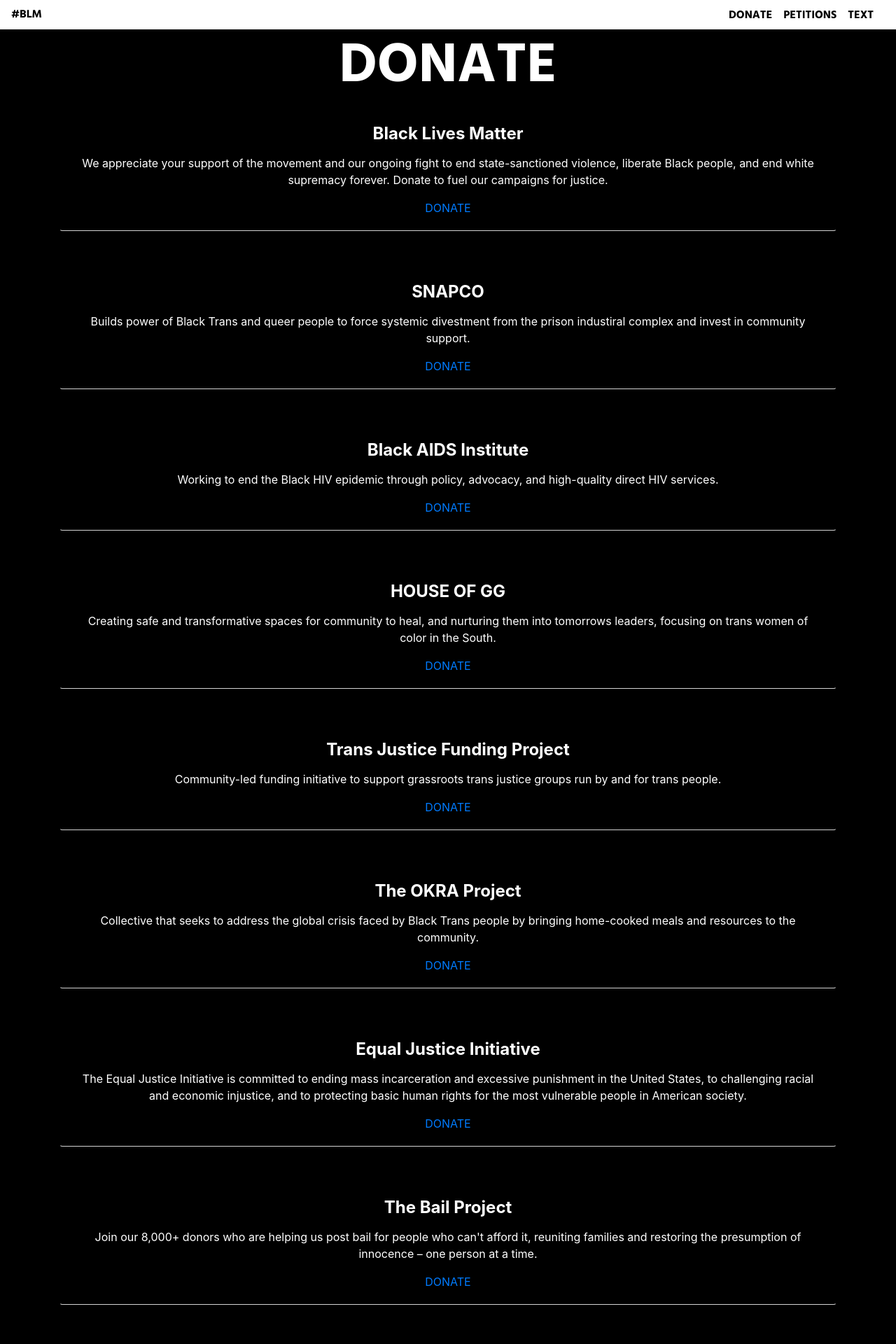
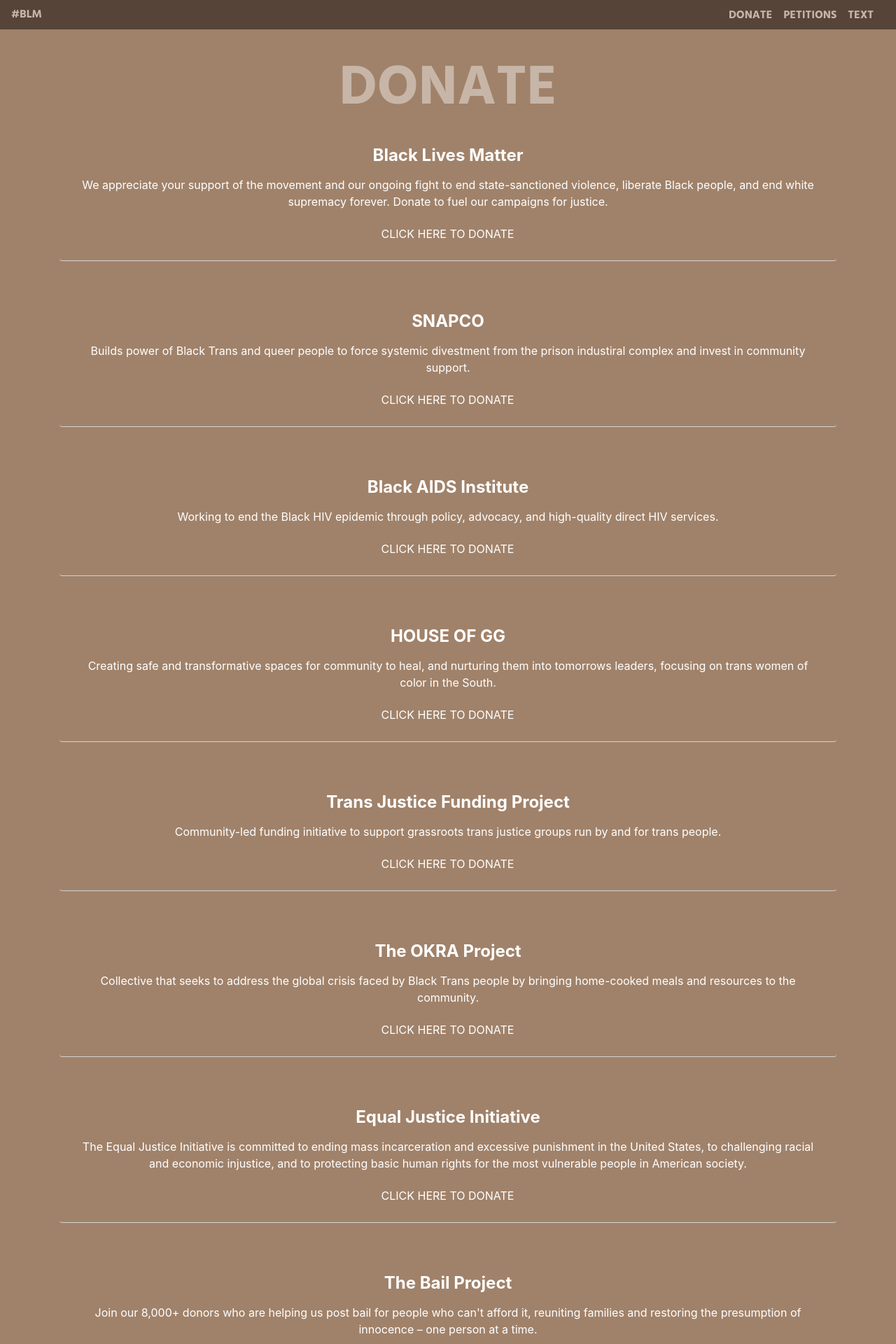
Before and after one commit to Tristanoshier/blm-info-site, a React (Create React App) app: page /donate in a window 1280 px wide. Shown: the top 1920 px of the page at 70% size. Built offline with nearby package versions, Linux system fonts and the light colour scheme.

Commit message:
change styling of site

```diff
--- a/src/components/Donate/Donate.jsx
+++ b/src/components/Donate/Donate.jsx
@@ -9,117 +9,117 @@
             <Card className="info-card" body>
                 <CardTitle className="title-header"><strong>{donateLink.blm.title}</strong></CardTitle>
                 <CardText>{donateLink.blm.desc}</CardText>
-                <a href={donateLink.blm.link} target="_blank" rel="noopener noreferrer">DONATE</a>
+                <a className="page-link" href={donateLink.blm.link} target="_blank" rel="noopener noreferrer">CLICK HERE TO DONATE</a>
             </Card>
             <Card className="info-card" body>
                 <CardTitle className="title-header"><strong>{donateLink.snap4freedom.title}</strong></CardTitle>
                 <CardText>{donateLink.snap4freedom.desc}</CardText>
-                <a href={donateLink.snap4freedom.link} target="_blank" rel="noopener noreferrer">DONATE</a>
+                <a className="page-link" href={donateLink.snap4freedom.link} target="_blank" rel="noopener noreferrer">CLICK HERE TO DONATE</a>
             </Card>
             <Card className="info-card" body>
                 <CardTitle className="title-header"><strong>{donateLink.blackAidsInstitute.title}</strong></CardTitle>
                 <CardText>{donateLink.blackAidsInstitute.desc}</CardText>
-                <a href={donateLink.blackAidsInstitute.link} target="_blank" rel="noopener noreferrer">DONATE</a>
+                <a className="page-link" href={donateLink.blackAidsInstitute.link} target="_blank" rel="noopener noreferrer">CLICK HERE TO DONATE</a>
             </Card>
             <Card className="info-card" body>
                 <CardTitle className="title-header"><strong>{donateLink.houseGG.title}</strong></CardTitle>
                 <CardText>{donateLink.houseGG.desc}</CardText>
-                <a href={donateLink.houseGG.link} target="_blank" rel="noopener noreferrer">DONATE</a>
+                <a className="page-link" href={donateLink.houseGG.link} target="_blank" rel="noopener noreferrer">CLICK HERE TO DONATE</a>
             </Card>
             <Card className="info-card" body>
                 <CardTitle className="title-header"><strong>{donateLink.transJustice.title}</strong></CardTitle>
                 <CardText>{donateLink.transJustice.desc}</CardText>
-                <a href={donateLink.transJustice.link} target="_blank" rel="noopener noreferrer">DONATE</a>
+                <a className="page-link" href={donateLink.transJustice.link} target="_blank" rel="noopener noreferrer">CLICK HERE TO DONATE</a>
             </Card>
             <Card className="info-card" body>
                 <CardTitle className="title-header"><strong>{donateLink.okraProject.title}</strong></CardTitle>
                 <CardText>{donateLink.okraProject.desc}</CardText>
-                <a href={donateLink.okraProject.link} target="_blank" rel="noopener noreferrer">DONATE</a>
+                <a className="page-link" href={donateLink.okraProject.link} target="_blank" rel="noopener noreferrer">CLICK HERE TO DONATE</a>
             </Card>
             <Card className="info-card" body>
                 <CardTitle className="title-header"><strong>{donateLink.equalJustice.title}</strong></CardTitle>
                 <CardText>{donateLink.equalJustice.desc}</CardText>
-                <a href={donateLink.equalJustice.link} target="_blank" rel="noopener noreferrer">DONATE</a>
+                <a className="page-link" href={donateLink.equalJustice.link} target="_blank" rel="noopener noreferrer">CLICK HERE TO DONATE</a>
             </Card>
             <Card className="info-card" body>
                 <CardTitle className="title-header"><strong>{donateLink.indyBailFund.title}</strong></CardTitle>
                 <CardText>{donateLink.indyBailFund.desc}</CardText>
-                <a href={donateLink.indyBailFund.link} target="_blank" rel="noopener noreferrer">DONATE</a>
+                <a className="page-link" href={donateLink.indyBailFund.link} target="_blank" rel="noopener noreferrer">CLICK HERE TO DONATE</a>
             </Card>
             <Card className="info-card" body>
                 <CardTitle className="title-header"><strong>{donateLink.nationalBailFund.title}</strong></CardTitle>
                 <CardText>{donateLink.nationalBailFund.desc}</CardText>
-                <a href={donateLink.nationalBailFund.link} target="_blank" rel="noopener noreferrer">DONATE</a>
+                <a className="page-link" href={donateLink.nationalBailFund.link} target="_blank" rel="noopener noreferrer">CLICK HERE TO DONATE</a>
             </Card>
             <Card className="info-card" body>
                 <CardTitle className="title-header"><strong>{donateLink.blackFuturesLab.title}</strong></CardTitle>
                 <CardText>{donateLink.blackFuturesLab.desc}</CardText>
-                <a href={donateLink.blackFuturesLab.link} target="_blank" rel="noopener noreferrer">DONATE</a>
+                <a className="page-link" href={donateLink.blackFuturesLab.link} target="_blank" rel="noopener noreferrer">CLICK HERE TO DONATE</a>
             </Card>
             <Card className="info-card" body>
                 <CardTitle className="title-header"><strong>{donateLink.innocence.title}</strong></CardTitle>
                 <CardText>{donateLink.innocence.desc}</CardText>
-                <a href={donateLink.innocence.link} target="_blank" rel="noopener noreferrer">DONATE</a>
+                <a className="page-link" href={donateLink.innocence.link} target="_blank" rel="noopener noreferrer">CLICK HERE TO DONATE</a>
             </Card>
             <Card className="info-card" body>
                 <CardTitle className="title-header"><strong>{donateLink.duNord.title}</strong></CardTitle>
                 <CardText>{donateLink.duNord.desc}</CardText>
-                <a href={donateLink.duNord.link} target="_blank" rel="noopener noreferrer">DONATE</a>
+                <a className="page-link" href={donateLink.duNord.link} target="_blank" rel="noopener noreferrer">CLICK HERE TO DONATE</a>
             </Card>
             <Card className="info-card" body>
                 <CardTitle className="title-header"><strong>{donateLink.georgeFloydMem.title}</strong></CardTitle>
                 <CardText>{donateLink.georgeFloydMem.desc}</CardText>
-                <a href={donateLink.georgeFloydMem.link} target="_blank" rel="noopener noreferrer">DONATE</a>
+                <a className="page-link" href={donateLink.georgeFloydMem.link} target="_blank" rel="noopener noreferrer">CLICK HERE TO DONATE</a>
             </Card>
             <Card className="info-card" body>
                 <CardTitle className="title-header"><strong>{donateLink.unicornRiot.title}</strong></CardTitle>
                 <CardText>{donateLink.unicornRiot.desc}</CardText>
-                <a href={donateLink.unicornRiot.link} target="_blank" rel="noopener noreferrer">DONATE</a>
+                <a className="page-link" href={donateLink.unicornRiot.link} target="_blank" rel="noopener noreferrer">CLICK HERE TO DONATE</a>
             </Card>
             <Card className="info-card" body>
                 <CardTitle className="title-header"><strong>{donateLink.committeeJourn.title}</strong></CardTitle>
                 <CardText>{donateLink.committeeJourn.desc}</CardText>
-                <a href={donateLink.committeeJourn.link} target="_blank" rel="noopener noreferrer">DONATE</a>
+                <a className="page-link" href={donateLink.committeeJourn.link} target="_blank" rel="noopener noreferrer">CLICK HERE TO DONATE</a>
             </Card>
             <Card className="info-card" body>
                 <CardTitle className="title-header"><strong>{donateLink.southernPov.title}</strong></CardTitle>
                 <CardText>{donateLink.southernPov.desc}</CardText>
-                <a href={donateLink.southernPov.link} target="_blank" rel="noopener noreferrer">DONATE</a>
+                <a className="page-link" href={donateLink.southernPov.link} target="_blank" rel="noopener noreferrer">CLICK HERE TO DONATE</a>
             </Card>
             <Card className="info-card" body>
                 <CardTitle className="title-header"><strong>{donateLink.naacp.title}</strong></CardTitle>
                 <CardText>{donateLink.naacp.desc}</CardText>
-                <a href={donateLink.naacp.link} target="_blank" rel="noopener noreferrer">DONATE</a>
+                <a className="page-link" href={donateLink.naacp.link} target="_blank" rel="noopener noreferrer">CLICK HERE TO DONATE</a>
             </Card>
             <Card className="info-card" body>
                 <CardTitle className="title-header"><strong>{donateLink.npap.title}</strong></CardTitle>
                 <CardText>{donateLink.npap.desc}</CardText>
-                <a href={donateLink.npap.link} target="_blank" rel="noopener noreferrer">DONATE</a>
+                <a className="page-link" href={donateLink.npap.link} target="_blank" rel="noopener noreferrer">CLICK HERE TO DONATE</a>
             </Card>
             <Card className="info-card" body>
                 <CardTitle className="title-header"><strong>{donateLink.smallBusiness.title}</strong></CardTitle>
                 <CardText>{donateLink.smallBusiness.desc}</CardText>
-                <a href={donateLink.smallBusiness.link} target="_blank" rel="noopener noreferrer">DONATE</a>
+                <a className="page-link" href={donateLink.smallBusiness.link} target="_blank" rel="noopener noreferrer">CLICK HERE TO DONATE</a>
             </Card>
             <Card className="info-card" body>
                 <CardTitle className="title-header"><strong>{donateLink.loveLand.title}</strong></CardTitle>
                 <CardText>{donateLink.loveLand.desc}</CardText>
-                <a href={donateLink.loveLand.link} target="_blank" rel="noopener noreferrer">DONATE</a>
+                <a className="page-link" href={donateLink.loveLand.link} target="_blank" rel="noopener noreferrer">CLICK HERE TO DONATE</a>
             </Card>
             <Card className="info-card" body>
                 <CardTitle className="title-header"><strong>{donateLink.againstPoliceBrutality.title}</strong></CardTitle>
                 <CardText>{donateLink.againstPoliceBrutality.desc}</CardText>
-                <a href={donateLink.againstPoliceBrutality.link} target="_blank" rel="noopener noreferrer">DONATE</a>
+                <a className="page-link" href={donateLink.againstPoliceBrutality.link} target="_blank" rel="noopener noreferrer">CLICK HERE TO DONATE</a>
             </Card>
             <Card className="info-card" body>
                 <CardTitle className="title-header"><strong>{donateLink.fairFight.title}</strong></CardTitle>
                 <CardText>{donateLink.fairFight.desc}</CardText>
-                <a href={donateLink.fairFight.link} target="_blank" rel="noopener noreferrer">DONATE</a>
+                <a className="page-link" href={donateLink.fairFight.link} target="_blank" rel="noopener noreferrer">CLICK HERE TO DONATE</a>
             </Card>
             <Card className="info-card" body>
                 <CardTitle className="title-header"><strong>{donateLink.brennanCenter.title}</strong></CardTitle>
                 <CardText>{donateLink.brennanCenter.desc}</CardText>
-                <a href={donateLink.brennanCenter.link} target="_blank" rel="noopener noreferrer">DONATE</a>
+                <a className="page-link" href={donateLink.brennanCenter.link} target="_blank" rel="noopener noreferrer">CLICK HERE TO DONATE</a>
             </Card>
         </Container>
     )
--- a/src/components/Petitions/PetitionsObj.js
+++ b/src/components/Petitions/PetitionsObj.js
@@ -26,7 +26,7 @@
     },
     breonnaTaylor : {
         title: 'Justice For Breonna Taylor',
-        desc: 'Breonna Taylor was an award-winning EMT and model citizen. She loved her family and community. She worked at two hospitals as an essential worker during the pandemic.One month ago, a division of the Louisville Police Department performed an illegal, unannounced drug raid on her home. Not a single officer announced themselves before ramming down her door and firing 22 shots, shooting Breonna 8 times, killing her. ',
+        desc: 'Breonna Taylor was an award-winning EMT and model citizen. She loved her family and community. She worked at two hospitals as an essential worker during the pandemic. One month ago, a division of the Louisville Police Department performed an illegal, unannounced drug raid on her home. Not a single officer announced themselves before ramming down her door and firing 22 shots, shooting Breonna 8 times, killing her. ',
         link: 'http://chng.it/zkKLRTryG6',
     },
     AhmuadArbery : {
@@ -56,7 +56,7 @@
     },
     fireJared : {
         title: 'Fire Jared Campbell',
-        desc: 'ery recently, a video was released of a little kid screaming after getting maced by an officer named Jared Campbell. He is part of the Seattle Police Department and has a badge number of 8470.',
+        desc: 'Very recently, a video was released of a little kid screaming after getting maced by an officer named Jared Campbell. He is part of the Seattle Police Department and has a badge number of 8470.',
         link: 'http://chng.it/DJhDKWhHqG'
     }
 }
--- a/src/css/donation.css
+++ b/src/css/donation.css
@@ -1,20 +1,34 @@
 .main-header {
+    color: #c7b6a8;
     font-size: 5rem;
     font-family: 'Hind', sans-serif;
-    margin-top: 3rem;
+    margin-top: 5rem;
 }
 
 .donate {
     text-align: center;
     color: white;
-    background-color: black;
+    background-color: #a0826a;
 }
 
 .info-card {
     margin-bottom: 3rem;
     background-color: transparent;
     color: white;
+    border: none;
     border-bottom: 1px solid lightgrey;
+}
+
+.page-link {
+    color: white;
+    background-color: #a0826a;
+    border: none;
+}
+
+.page-link:hover {
+    background-color: #a0826a;
+    color: #c7b6a8;
+    text-decoration: underline;
 }
 
 .title-header {
--- a/src/css/home.css
+++ b/src/css/home.css
@@ -1,7 +1,7 @@
 .home {
-    background: -webkit-linear-gradient(red, orange,yellow, green, blue, purple);
+    background: #a0826a;
     text-align: center;
-    color: white;
+    color: #c7b6a8;
 }
 
 .title-text {
@@ -35,7 +35,7 @@
 }
 
 .first-text {
-    margin-top: 2rem;
+    margin-top: 5rem;
 }
 
 .second-text {
--- a/src/css/main.css
+++ b/src/css/main.css
@@ -10,5 +10,5 @@
 }
 
 body {
-    background-color: black;
+    background-color: #a0826a;
 }
--- a/src/css/nav.css
+++ b/src/css/nav.css
@@ -3,16 +3,19 @@
     top: 0;
     width: 100%;
     z-index: 1;
-    background-color: white;
+    background-color: #564438;
 }
 
 .site-link {
-    color: black;
+    color: #c7b6a8;
     font-family: 'Hind', sans-serif;
+}
+.site-link:hover {
+    color: lightgray;
 }
 
 .site-hamburger {
-    color: black;
+    color: #c7b6a8;
 }
 
 .mobile-nav {
```
Also changed, not shown: src/components/Petitions/Petitions.jsx (+11 -11 lines).
